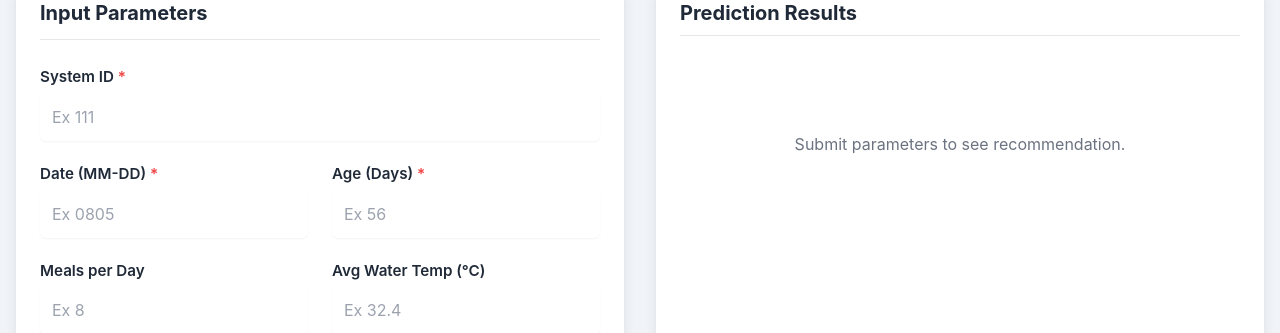
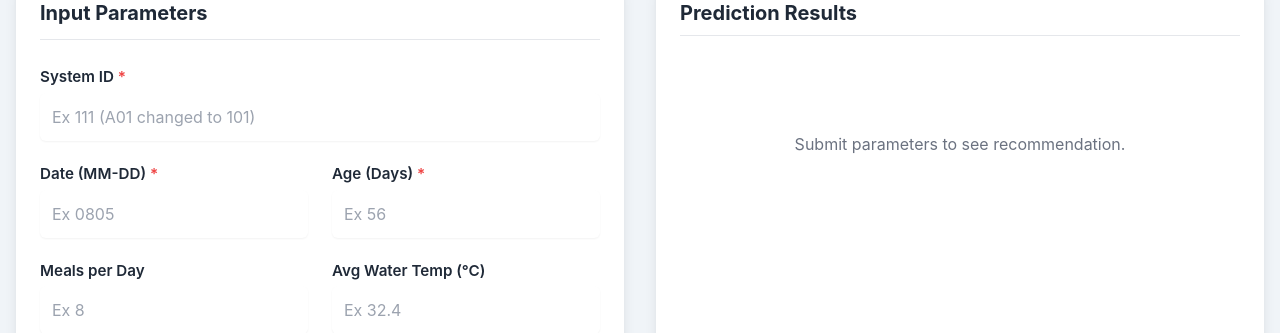
Before and after one commit to zhaohc1010/feeding_agent_webapp, a Flask app: page / in a window 1280 px wide. Shown: the part 205-538 px from the top of the page. Run offline with Flask 3, Linux system fonts and the light colour scheme; some libraries are stand-ins or nearby versions.

Commit message:
Add files via upload

```diff
--- a/feeding_agent_webapp/templates/index.html
+++ b/feeding_agent_webapp/templates/index.html
@@ -49,7 +49,7 @@
                             <span>{{ t['input_params_title'] }}</span>
                         </h2>
                         <form id="prediction-form" class="space-y-5">
-                            <div><label for="system_id">{{ t['system_id'] }} <span class="text-red-500">*</span></label><input type="text" id="system_id" name="system_id" required placeholder="{{ t['ph_ex'] }} 111" class="form-input mt-1 block w-full border-gray-300 rounded-md shadow-sm text-base p-3"></div>
+                            <div><label for="system_id">{{ t['system_id'] }} <span class="text-red-500">*</span></label><input type="text" id="system_id" name="system_id" required placeholder="{{ t['ph_ex'] }} 111 (A01 changed to 101)" class="form-input mt-1 block w-full border-gray-300 rounded-md shadow-sm text-base p-3"></div>
 
                             <div class="grid grid-cols-1 md:grid-cols-2 gap-x-6 gap-y-5">
                                 <div><label for="month_day">{{ t['month_day'] }} <span class="text-red-500">*</span></label><input type="text" id="month_day" name="month_day" required placeholder="{{ t['ph_ex'] }} 0805" class="form-input mt-1 block w-full border-gray-300 rounded-md shadow-sm text-base p-3"></div>
```
